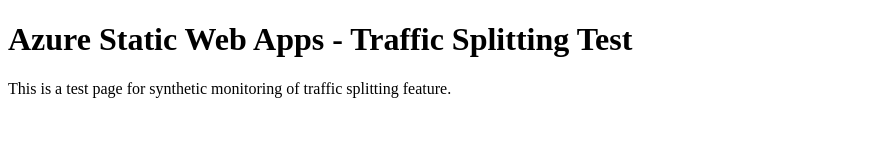
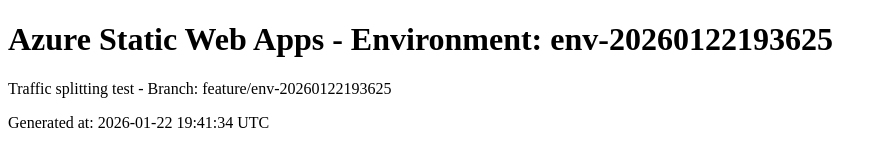
Before and after one commit to skylathadani-ms/synthetics-swa-traffic-20260122193625, a plain HTML site: page index.html in a window 1280 px wide. Shown: the whole page, without its empty margins (0-887 px from the left). Drawn offline with Linux system fonts and the light colour scheme.

Commit message:
Update index.html for env-20260122193625

```diff
--- a/index.html
+++ b/index.html
@@ -1,10 +1,11 @@
 <!DOCTYPE html>
 <html>
 <head>
-<title>Synthetics Test - Traffic Splitting</title>
+<title>Environment: env-20260122193625</title>
 </head>
 <body>
-<h1>Azure Static Web Apps - Traffic Splitting Test</h1>
-<p>This is a test page for synthetic monitoring of traffic splitting feature.</p>
+<h1>Azure Static Web Apps - Environment: env-20260122193625</h1>
+<p>Traffic splitting test - Branch: feature/env-20260122193625</p>
+<p>Generated at: 2026-01-22 19:41:34 UTC</p>
 </body>
 </html>
```
